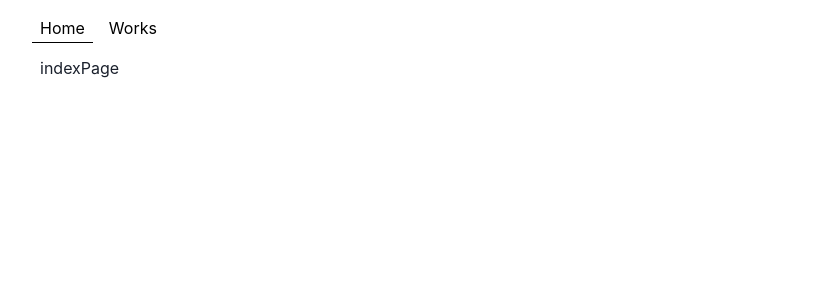
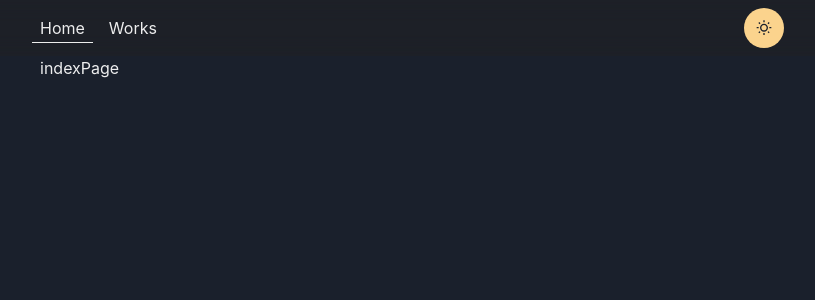
Before and after one commit to angelzxz1/yom-cosplay, a Next.js app: page / in a window 1280 px wide. Shown: the top 300 px of the page, without its empty margins (232-1047 px from the left). Built offline with nearby package versions, Linux system fonts and the light colour scheme.

Commit message:
Edited tsconfig, links, nav the button and theme

```diff
--- a/components/LinkItem.tsx
+++ b/components/LinkItem.tsx
@@ -1,10 +1,16 @@
 import NextLink from "next/link";
 import { useColorModeValue, Link } from "@chakra-ui/react";
 
-const LinkItem = ({ href, path, children }) => {
+type props = {
+	href: string;
+	path: string;
+	children: any;
+};
+
+const LinkItem = ({ href, path, children }: props) => {
 	const active = path === href;
 	const color = useColorModeValue("black", "whiteAlpha.900");
-	const LinkStyle = {
+	const LinkStyle: {} = {
 		p: 2,
 		color: color,
 		borderRadius: "md",
@@ -19,7 +25,7 @@ const LinkItem = ({ href, path, children }) => {
 					h: "1px",
 					w: 0,
 					transition: "all 200ms ease",
-					bg: color
+					bg: color,
 			  }
 			: {
 					content: '""',
@@ -29,16 +35,16 @@ const LinkItem = ({ href, path, children }) => {
 					h: "1px",
 					w: "100%",
 					transition: "all 200ms ease",
-					bg: color
+					bg: color,
 			  },
 		_hover: !active
 			? {
 					_before: {
 						left: 0,
-						w: "100%"
-					}
+						w: "100%",
+					},
 			  }
-			: {}
+			: {},
 	};
 	return (
 		<NextLink href={href} passHref>
--- a/components/ThemeToggleButton.tsx
+++ b/components/ThemeToggleButton.tsx
@@ -7,10 +7,11 @@ const ThemeToggleButton = () => {
 	return (
 		<IconButton
 			aria-label="Toggle theme"
-			colorScheme={useColorModeValue("darker", "brighter")}
+			colorScheme={useColorModeValue("purple", "orange")}
 			icon={useColorModeValue(<MoonIcon />, <SunIcon />)}
 			onClick={toggleColorMode}
 			borderRadius="full"
+			zIndex={10}
 		/>
 	);
 };
--- a/components/navBar.tsx
+++ b/components/navBar.tsx
@@ -11,7 +11,7 @@ import {
 	MenuList,
 	MenuButton,
 	useColorModeValue,
-	IconButton
+	IconButton,
 } from "@chakra-ui/react";
 import { HamburgerIcon } from "@chakra-ui/icons";
 import ThemeToggleButton from "./ThemeToggleButton";
@@ -36,9 +36,9 @@ const NavBar = ({ path }: props) => {
 				display="flex"
 				p={2}
 				maxW="container.md"
-				wrap="wrap"
-				align="center"
-				justify="space-between"
+				flexWrap="wrap"
+				alignItems="center"
+				justifyContent="space-between"
 			>
 				<Stack
 					direction={{ base: "column", md: "row" }}
@@ -55,7 +55,27 @@ const NavBar = ({ path }: props) => {
 						Works
 					</LinkItem>
 				</Stack>
-				<Box flex={1} align="right"></Box>
+				<Flex flex={1} justify="end">
+					<ThemeToggleButton />
+					<Box ml={2} display={{ base: "inline-block", md: "none" }}>
+						<Menu>
+							<MenuButton
+								as={IconButton}
+								icon={<HamburgerIcon />}
+								variant="outline"
+								aria-label="Options"
+							/>
+							<MenuList>
+								<NextLink href="/" passHref>
+									<MenuItem as={Link}>Home</MenuItem>
+								</NextLink>
+								<NextLink href="/works" passHref>
+									<MenuItem as={Link}>Works</MenuItem>
+								</NextLink>
+							</MenuList>
+						</Menu>
+					</Box>
+				</Flex>
 			</Container>
 		</Box>
 	);
--- a/lib/theme.tsx
+++ b/lib/theme.tsx
@@ -1,3 +1,9 @@
-import { extendTheme } from '@chakra-ui/react';
+import { extendTheme } from "@chakra-ui/react";
 
-export default extendTheme({})
+export default extendTheme({
+	config: {
+		initialColorMode: "dark",
+		useSystemColorMode: false,
+		disableTransitionOnChange: false,
+	},
+});
```
Also changed, not shown: tsconfig.json (line endings or trailing spaces).
